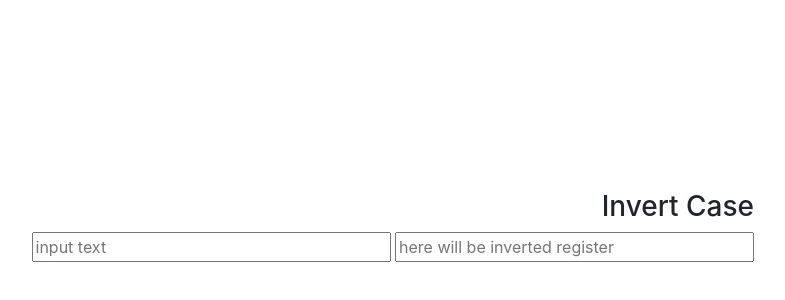
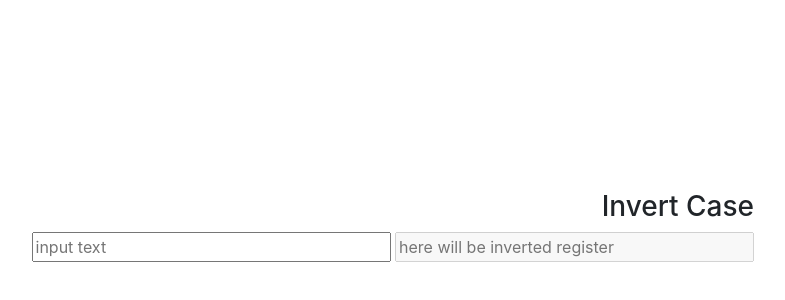
Before and after one commit to al2bovek/Tests, a plain HTML site: page index.html in a window 1280 px wide. Shown: the part 174-474 px from the top of the page, without its empty margins (441-1226 px from the left). Drawn offline with Linux system fonts and the light colour scheme.

Commit message:
Update index.html

```diff
--- a/index.html
+++ b/index.html
@@ -16,7 +16,7 @@
     <main class="container container-fluid">
             <h3>Invert Case</h3>
             <input id="i_1" type="text" placeholder="input text" value="">
-            <input id="i_2" type="text" placeholder="here will be inverted register">
+            <input id="i_2" type="text" placeholder="here will be inverted register" disabled>
     </main>
     <script type="module" src="index.js" async defer></script>
 </body>
```
